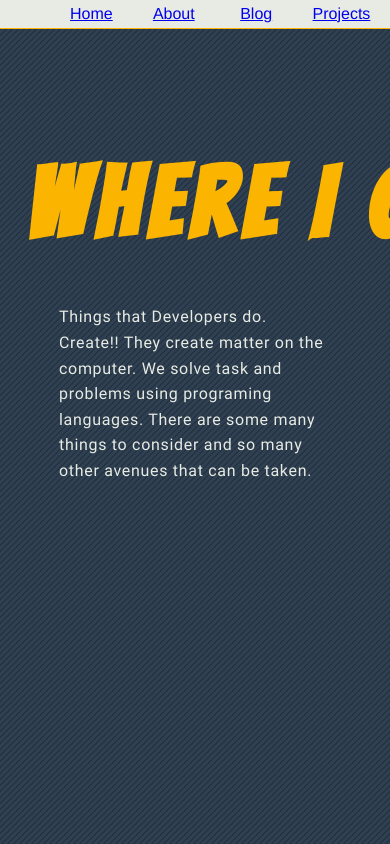
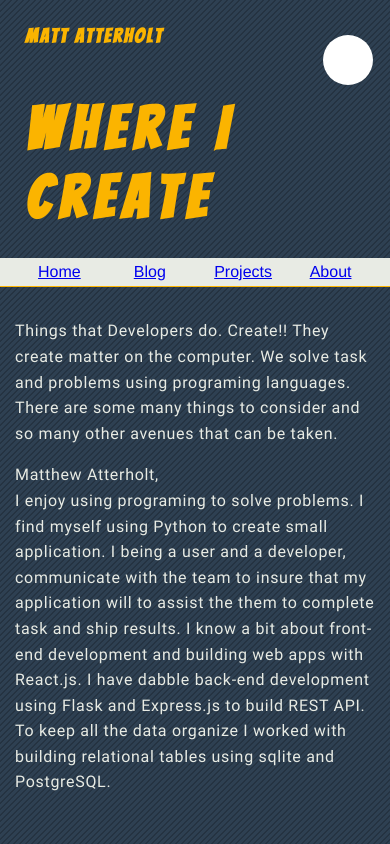
Before and after one commit to matterholt/matterPage, a Next.js app in the folder web/: page / in a window 390 px wide. Built offline with nearby package versions, Linux system fonts and the light colour scheme.

Commit message:
improve layout for mobile

```diff
--- a/web/component/Header.js
+++ b/web/component/Header.js
@@ -1,9 +1,10 @@
 import style from "../style/header.module.css";
-
+import TestImage from "../component/Image";
 export default function Header(props) {
   return (
     <div className={style.header_container}>
       <div className={style.header}>
+        <TestImage />
         <h1 className={style.headOne}>Matt Atterholt</h1>
         <h1 className={style.headTwo}>{props.pageName}</h1>
       </div>
@@ -12,7 +13,7 @@
 }
 
 /*
-interested header
+ header
 
 export default function Header(props) {
   return (
--- /dev/null
+++ b/web/component/Image.js
@@ -0,0 +1,19 @@
+export default function TestImage() {
+  return (
+    <div className="testImage">
+      <style jsx>{`
+        .testImage {
+          width: 50px;
+          height: 50px;
+          background-color: white;
+          align-self: end;
+          margin: 10px;
+          justify-self: center;
+          border-radius: 50%;
+          grid-column: 3;
+          grid-row: 1;
+        }
+      `}</style>
+    </div>
+  );
+}
--- a/web/component/Layout.js
+++ b/web/component/Layout.js
@@ -7,8 +7,8 @@
   const { title } = props;
   return (
     <div className="layout">
+      <Header pageName={title} />
       <Nav />
-      <Header pageName={title} />
       <div className="content">{props.children}</div>
       <style jsx>{`
         .layout {
--- a/web/component/nav.js
+++ b/web/component/nav.js
@@ -10,11 +10,6 @@
           </Link>
         </li>
         <li>
-          <Link href="/about">
-            <a>About</a>
-          </Link>
-        </li>
-        <li>
           <Link href="/blog">
             <a>Blog</a>
           </Link>
@@ -22,6 +17,11 @@
         <li>
           <Link href="/projects">
             <a>Projects</a>
+          </Link>
+        </li>
+        <li>
+          <Link href="/about">
+            <a>About</a>
           </Link>
         </li>
       </ul>
@@ -38,6 +38,7 @@
           text-align: center;
           justify-content: space-evenly;
           margin: 0;
+          padding: 0;
         }
         li {
           width: 52px;
--- a/web/pages/index.js
+++ b/web/pages/index.js
@@ -5,9 +5,22 @@
   return (
     <div className="project_container">
       <section className="description">
-        Things that Developers do. Create!! They create matter on the computer.
-        We solve task and problems using programing languages. There are some
-        many things to consider and so many other avenues that can be taken.
+        <p>
+          Things that Developers do. Create!! They create matter on the
+          computer. We solve task and problems using programing languages. There
+          are some many things to consider and so many other avenues that can be
+          taken.
+        </p>
+        <p>
+          Matthew Atterholt, <br /> I enjoy using programing to solve problems.
+          I find myself using Python to create small application. I being a user
+          and a developer, communicate with the team to insure that my
+          application will to assist the them to complete task and ship results.
+          I know a bit about front-end development and building web apps with
+          React.js. I have dabble back-end development using Flask and
+          Express.js to build REST API. To keep all the data organize I worked
+          with building relational tables using sqlite and PostgreSQL.
+        </p>
       </section>
     </div>
   );
@@ -16,7 +29,7 @@
 function HomePage() {
   return (
     <main className="main">
-      <Layout children={<Content />} title="Website, where I create" />
+      <Layout children={<Content />} title="Where I create" />
     </main>
   );
 }
--- a/web/pages/projects.js
+++ b/web/pages/projects.js
@@ -20,8 +20,8 @@
     <li key={props.key} className="content__container">
       <h3 className="content_title">{title}</h3>
       <p> {content}</p>
-      <Link href={link}>
-        <a>{link} </a>
+      <Link href={link} prefetch={false}>
+        <a>{link}</a>
       </Link>
     </li>
   );
--- a/web/style/header.module.css
+++ b/web/style/header.module.css
@@ -1,13 +1,7 @@
-/* add transitions for header*/
-.hold {
-    background-color: var(--main_orange);
-}
-
 .header_container {
     overflow: hidden;
     display: flex;
     justify-content: center;
-
     color: var(--main_orange);
     width: 100%;
     padding: 25px 0;
@@ -15,9 +9,9 @@
 
 .header {
     display: grid;
-    grid-template-columns: repeat(8, 100px);
-    grid-template-rows: repeat(2, 100px);
+    grid-template-columns: 10% 1fr 10%;
     letter-spacing: 2px;
+    width: 100vw;
     margin: 0 25px;
     font-family: 'Bangers',
         cursive;
@@ -25,8 +19,8 @@
 }
 
 .headOne {
-    align-self: center;
-    justify-self: center;
+    align-self: start;
+    justify-self: start;
     font-size: 35px;
     white-space: nowrap;
     z-index: 10;
@@ -37,10 +31,19 @@
 .headTwo {
     align-self: center;
     justify-self: center;
-    white-space: nowrap;
     letter-spacing: 8px;
     z-index: 10;
     font-size: 100px;
-    grid-column: 4;
+    grid-column: 1 / span 3;
     grid-row: 2;
 }
+
+@media (max-width:600px) {
+    .headOne {
+        font-size: 20px;
+    }
+
+    .headTwo {
+        font-size: 60px;
+    }
+}
--- a/web/style/style.css
+++ b/web/style/style.css
@@ -5,6 +5,7 @@
     --light_white: #e8ebe4;
     --my_gray: #464646;
 }
+
 
 .temp {
     --main_red: #663f46;
@@ -106,3 +107,12 @@
     grid-column: 2;
     grid-row: 1;
 }
+
+@media (max-width: 480px) {
+    .content {
+        grid-template-columns: 1fr;
+        padding: 15px;
+        margin: 0px;
+    }
+
+}
```
Also changed, not shown: web/pages/about.js (+0 -14 lines), 1 other file (tests, documents, lock files or other folders).
